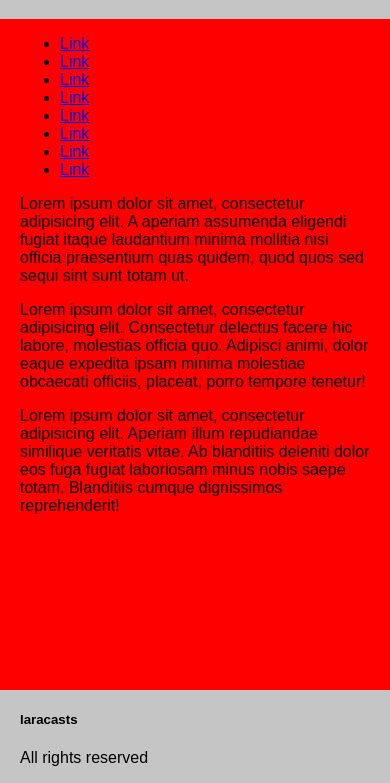
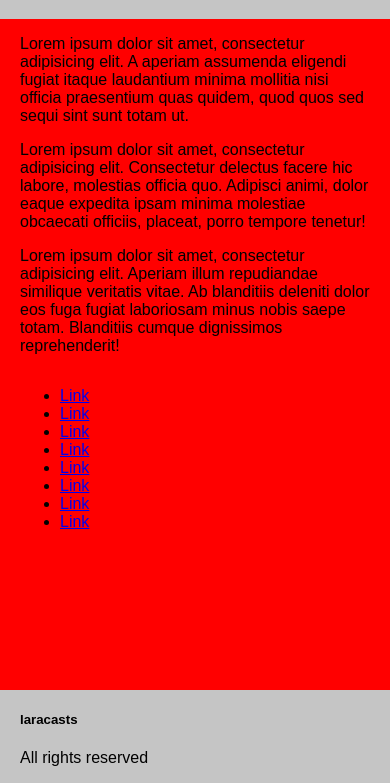
Before and after one commit to sainjori/learnflexbox, a website: page index.html in a window 390 px wide. Shown: the part 61-844 px from the top of the page. Drawn offline with Linux system fonts and the light colour scheme.

Commit message:
column revese

```diff
--- a/index.html
+++ b/index.html
@@ -44,7 +44,7 @@
         @media screen and (max-width: 768px) {
 
             main{
-                display: block;
+                flex-direction: column-reverse;
             }
         }
 
```
